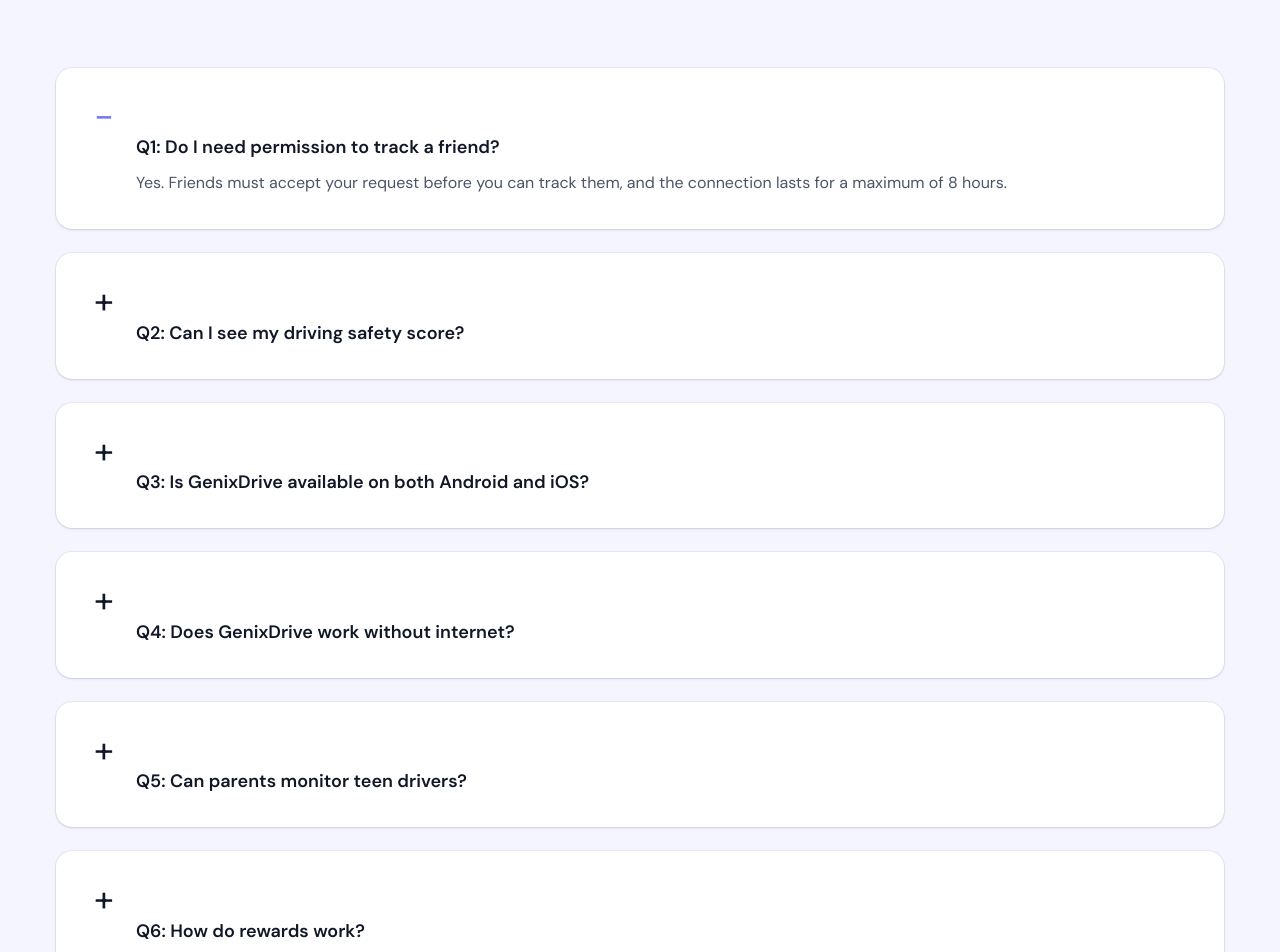
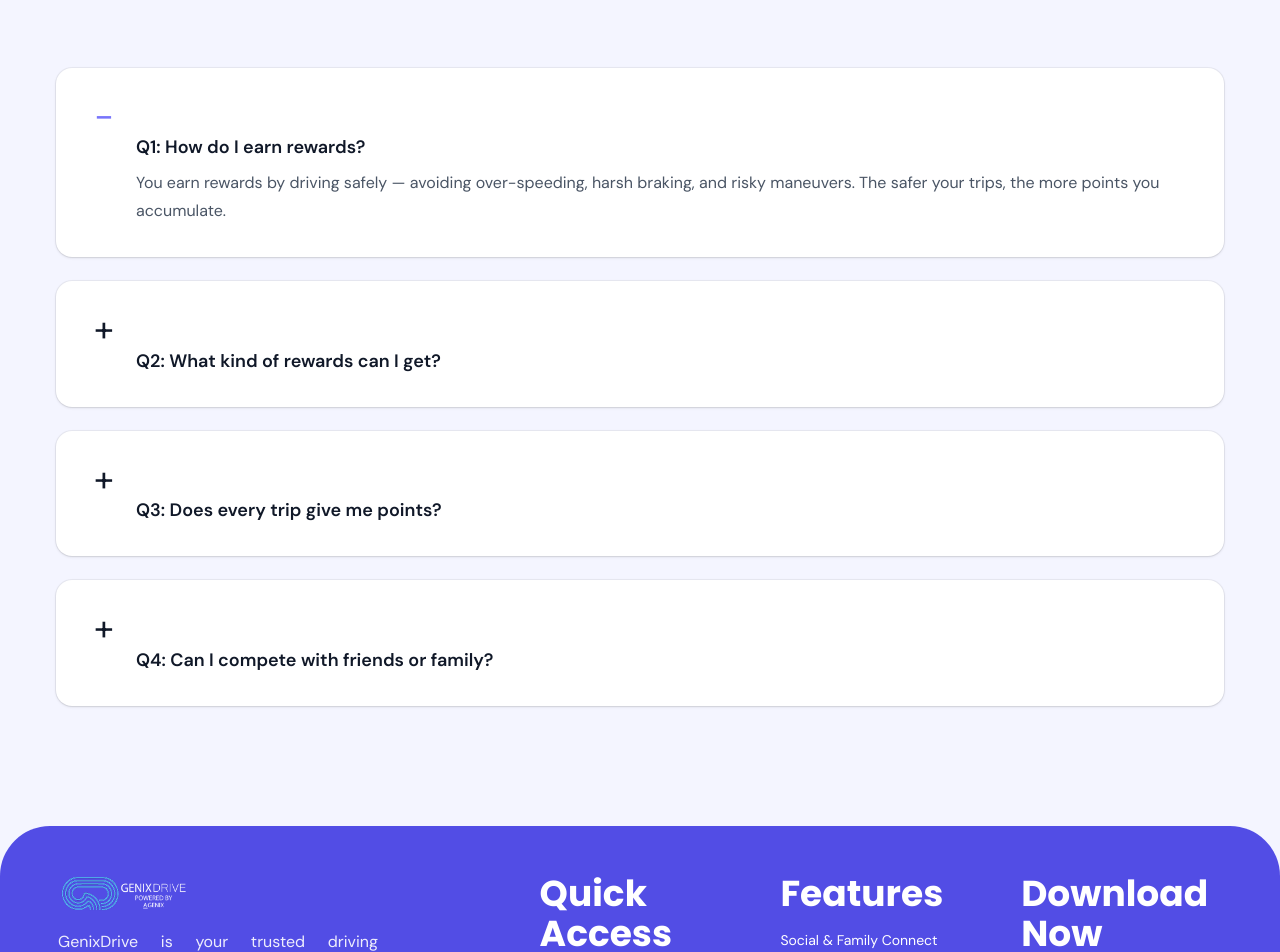
Before and after one commit to ibrarUIdesigner/GenixDrive, a React (Vite) app: page /features3 in a window 1280 px wide. Shown: the part 4340-5292 px from the top of the page. Built offline with nearby package versions, Linux system fonts and the light colour scheme.

Commit message:
FAQs are updated

```diff
--- a/src/pages/website/Feature3.tsx
+++ b/src/pages/website/Feature3.tsx
@@ -24,28 +24,20 @@
 const Feature3 = () => {
   const faqs = [
     {
-      q: "Do I need permission to track a friend?",
-      a: "Yes. Friends must accept your request before you can track them, and the connection lasts for a maximum of 8 hours.",
+      q: "How do I earn rewards?",
+      a: "You earn rewards by driving safely — avoiding over-speeding, harsh braking, and risky maneuvers. The safer your trips, the more points you accumulate.",
     },
     {
-      q: "Can I see my driving safety score?",
+      q: "What kind of rewards can I get?",
       a: "Yes. Your driving behavior is analyzed to generate a safety score with insights such as speed, braking, and cornering.",
     },
     {
-      q: "Is GenixDrive available on both Android and iOS?",
+      q: "Does every trip give me points?",
       a: "Yes. You can download GenixDrive from the Play Store and App Store.",
     },
     {
-      q: "Does GenixDrive work without internet?",
+      q: "Can I compete with friends or family?",
       a: "Core features require internet for live tracking and syncing. Some data is cached and updates when connectivity is restored.",
-    },
-    {
-      q: "Can parents monitor teen drivers?",
-      a: "Yes. Family Connect allows location sharing, place notifications, and trip summaries for peace of mind.",
-    },
-    {
-      q: "How do rewards work?",
-      a: "Safe driving earns points which can be redeemed for vouchers and offers available in the app.",
     },
   ];
   const [open, setOpen] = useState<number | null>(0);
--- a/src/pages/website/Features.tsx
+++ b/src/pages/website/Features.tsx
@@ -26,24 +26,16 @@
       a: "Yes. Friends must accept your request before you can track them, and the connection lasts for a maximum of 8 hours.",
     },
     {
-      q: "Can I see my driving safety score?",
+      q: "Can I track my family members all the time?",
       a: "Yes. Your driving behavior is analyzed to generate a safety score with insights such as speed, braking, and cornering.",
     },
     {
-      q: "Is GenixDrive available on both Android and iOS?",
+      q: "What is a supplementary user?",
       a: "Yes. You can download GenixDrive from the Play Store and App Store.",
     },
     {
-      q: "Does GenixDrive work without internet?",
+      q: "Is my location data secure?",
       a: "Core features require internet for live tracking and syncing. Some data is cached and updates when connectivity is restored.",
-    },
-    {
-      q: "Can parents monitor teen drivers?",
-      a: "Yes. Family Connect allows location sharing, place notifications, and trip summaries for peace of mind.",
-    },
-    {
-      q: "How do rewards work?",
-      a: "Safe driving earns points which can be redeemed for vouchers and offers available in the app.",
     },
   ];
   const [open, setOpen] = useState<number | null>(0);
--- a/src/pages/website/Features1.tsx
+++ b/src/pages/website/Features1.tsx
@@ -22,28 +22,20 @@
 const Features1 = () => {
   const faqs = [
     {
-      q: "Do I need permission to track a friend?",
+      q: "How do speed and driving alerts work?",
       a: "Yes. Friends must accept your request before you can track them, and the connection lasts for a maximum of 8 hours.",
     },
     {
-      q: "Can I see my driving safety score?",
+      q: "What is geo-fencing?",
       a: "Yes. Your driving behavior is analyzed to generate a safety score with insights such as speed, braking, and cornering.",
     },
     {
-      q: "Is GenixDrive available on both Android and iOS?",
+      q: "How does anti-theft protection work?",
       a: "Yes. You can download GenixDrive from the Play Store and App Store.",
     },
     {
-      q: "Does GenixDrive work without internet?",
+      q: "Is my data safe?",
       a: "Core features require internet for live tracking and syncing. Some data is cached and updates when connectivity is restored.",
-    },
-    {
-      q: "Can parents monitor teen drivers?",
-      a: "Yes. Family Connect allows location sharing, place notifications, and trip summaries for peace of mind.",
-    },
-    {
-      q: "How do rewards work?",
-      a: "Safe driving earns points which can be redeemed for vouchers and offers available in the app.",
     },
   ];
   const [open, setOpen] = useState<number | null>(0);
--- a/src/pages/website/Features2.tsx
+++ b/src/pages/website/Features2.tsx
@@ -22,28 +22,20 @@
 const Features2 = () => {
   const faqs = [
     {
-      q: "Do I need permission to track a friend?",
-      a: "Yes. Friends must accept your request before you can track them, and the connection lasts for a maximum of 8 hours.",
+      q: "How does the driving score improve safety?",
+      a: "The score reflects safe or risky behaviors, showing you where small changes can make driving much safer.",
     },
     {
-      q: "Can I see my driving safety score?",
+      q: "Can I see risky events from my past trips?",
       a: "Yes. Your driving behavior is analyzed to generate a safety score with insights such as speed, braking, and cornering.",
     },
     {
-      q: "Is GenixDrive available on both Android and iOS?",
+      q: "Does it work for motorcycles?",
       a: "Yes. You can download GenixDrive from the Play Store and App Store.",
     },
     {
-      q: "Does GenixDrive work without internet?",
+      q: "Do I need extra devices for safety insights?",
       a: "Core features require internet for live tracking and syncing. Some data is cached and updates when connectivity is restored.",
-    },
-    {
-      q: "Can parents monitor teen drivers?",
-      a: "Yes. Family Connect allows location sharing, place notifications, and trip summaries for peace of mind.",
-    },
-    {
-      q: "How do rewards work?",
-      a: "Safe driving earns points which can be redeemed for vouchers and offers available in the app.",
     },
   ];
   const [open, setOpen] = useState<number | null>(0);
```
